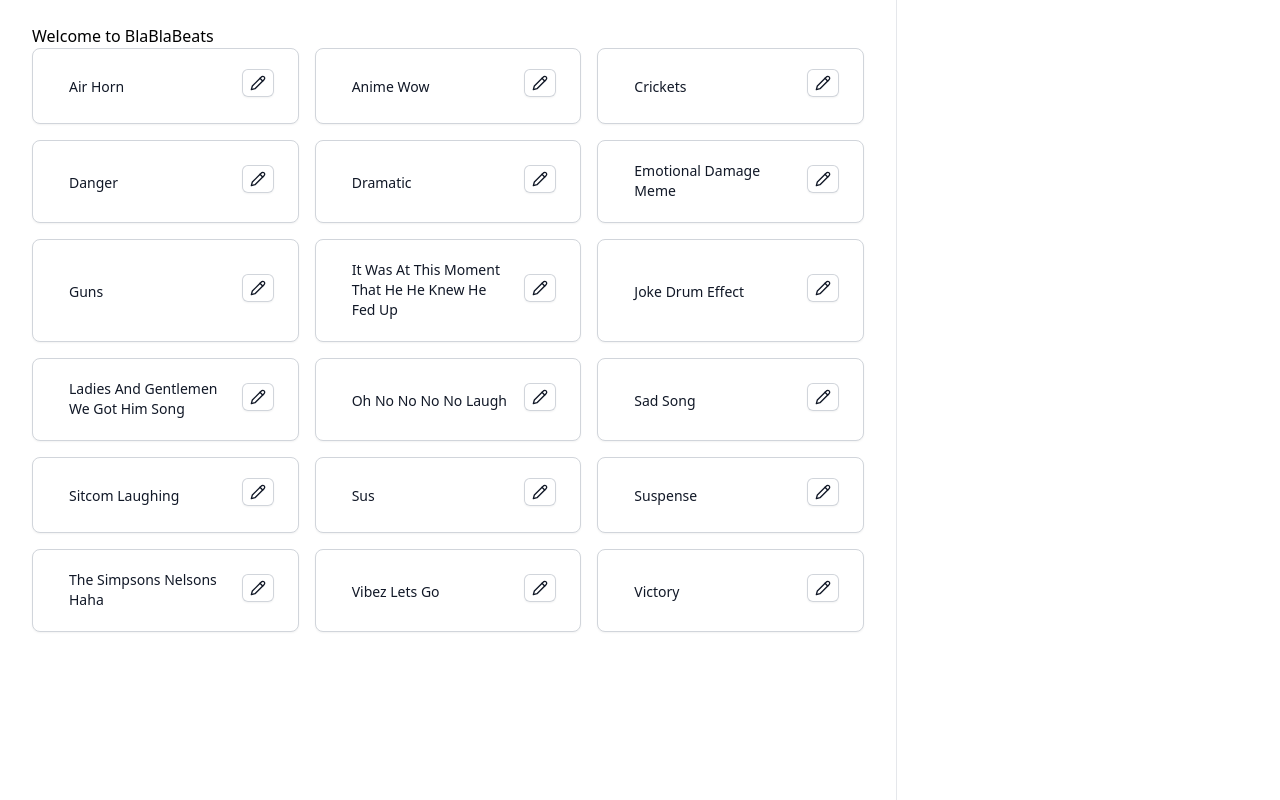
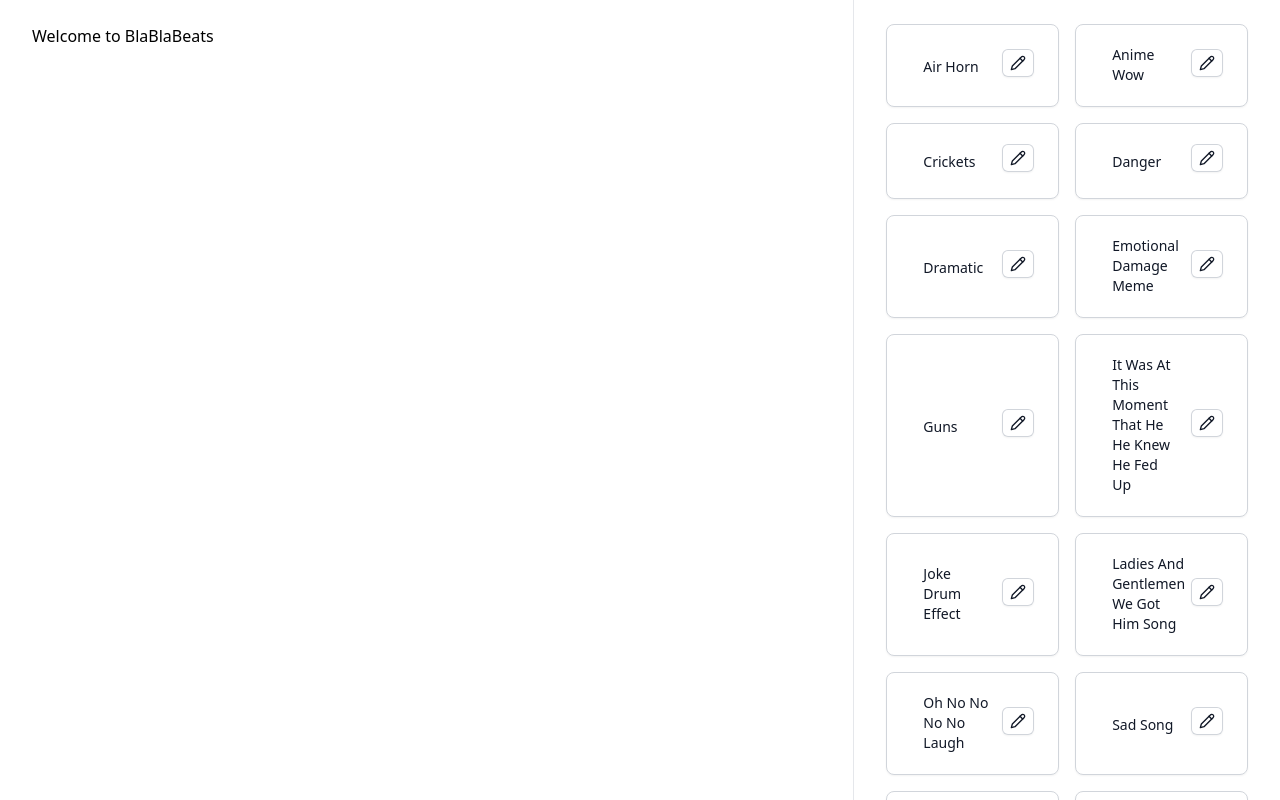
Before and after one commit to krishaamer/Blablabeats, a Next.js app in the folder blablabeats/: page / in a window 1280 px wide. Built offline with nearby package versions, Linux system fonts and the light colour scheme; a web font is replaced by a local one.

Commit message:
good to go

```diff
--- a/blablabeats/app/api/musicgen/route.ts
+++ b/blablabeats/app/api/musicgen/route.ts
@@ -1,8 +1,11 @@
-import ky from 'ky'
 import type { NextRequest } from 'next/server'
 import Replicate from 'replicate'
 
 import { NextResponse } from 'next/server'
+
+export const config = {
+  runtime: 'edge',
+}
 
 export async function POST(req: Request | NextRequest) {
   try {
--- a/blablabeats/app/component/EditBeatDialog.tsx
+++ b/blablabeats/app/component/EditBeatDialog.tsx
@@ -35,7 +35,7 @@ const formSchema = z.object({
   }),
 })
 
-const EditBeatForm = ({ beat }) => {
+const EditBeatForm = ({ beat, onUpdate }) => {
   const [isOpen, setIsOpen] = useState(false)
 
   // 1. Define your form.
@@ -59,7 +59,7 @@ const EditBeatForm = ({ beat }) => {
     console.log(result)
     console.log('Alec can you put this in an audio tag, thanks!!')
     setIsOpen(false)
-    toast.success('Successfully updated!')
+    toast.success('Successfully created new pad!')
     reset()
     await new Promise((r) => setTimeout(r, 500))
   }
--- a/blablabeats/app/listen/page.tsx
+++ b/blablabeats/app/listen/page.tsx
@@ -3,7 +3,6 @@ import React, { useState } from 'react'
 import type RecordRTCType from 'recordrtc'
 
 import { fetchAssemblyAIRealtimeToken } from '@/lib/api'
-const podcasters = [{ value: 'lex-fridman', label: 'Lex Fridman' }]
 
 let recorder
 let recordedChunks = []
--- a/blablabeats/app/page.tsx
+++ b/blablabeats/app/page.tsx
@@ -29,10 +29,15 @@ export default function Home() {
   return (
     <div>
       <main className="">
-        <div className="xl:pr-96">
+        <div className="w-2/3">
           <div className="px-4 py-10 sm:px-6 lg:px-8 lg:py-6">
             Welcome to BlaBlaBeats
-            <div className="grid grid-cols-1 gap-4 sm:grid-cols-3">
+          </div>
+        </div>
+      </main>
+
+      <aside className="fixed inset-y-0 right-0 hidden w-1/3 overflow-y-auto border-l border-gray-200 px-4 py-6 sm:px-6 lg:px-8 xl:block">
+        <div className="grid grid-cols-1 gap-4 sm:grid-cols-2">
           {beatsList.map((beat) => (
             <div
               key={beat.name}
@@ -53,15 +58,11 @@ export default function Home() {
                   </p>
                 </button>
               </div>
-                  <EditBeatForm beat={beat} />
+              <EditBeatForm onUpdate={onUpdate} beat={beat} />
             </div>
           ))}
         </div>
-          </div>
-        </div>
-      </main>
-
-      <aside className="fixed inset-y-0 right-0 hidden w-96 overflow-y-auto border-l border-gray-200 px-4 py-6 sm:px-6 lg:px-8 xl:block"></aside>
+      </aside>
     </div>
   )
 }
--- a/blablabeats/lib/api.ts
+++ b/blablabeats/lib/api.ts
@@ -1,7 +1,6 @@
 import ky from 'ky'
 
 import * as config from './config'
-import { debug } from 'console'
 
 export async function fetchAssemblyAIRealtimeToken() {
   const url = `${config.apiBaseUrl}/api/token`
@@ -15,7 +14,7 @@ export async function generateMusicGen(text: string) {
   const url = `${config.apiBaseUrl}/api/musicgen`
 
   // Use the ky.post method and the json shorthand to send the text
-  const res = await ky.post(url, { json: { text } }).json<any>()
+  const res = await ky.post(url, { json: { text }, timeout: 60000 }).json<any>()
 
   return res.token as string
 }
```
Also changed, not shown: 1 other file (tests, documents, lock files or other folders). Lines whose indentation alone changed are shown as unchanged.
